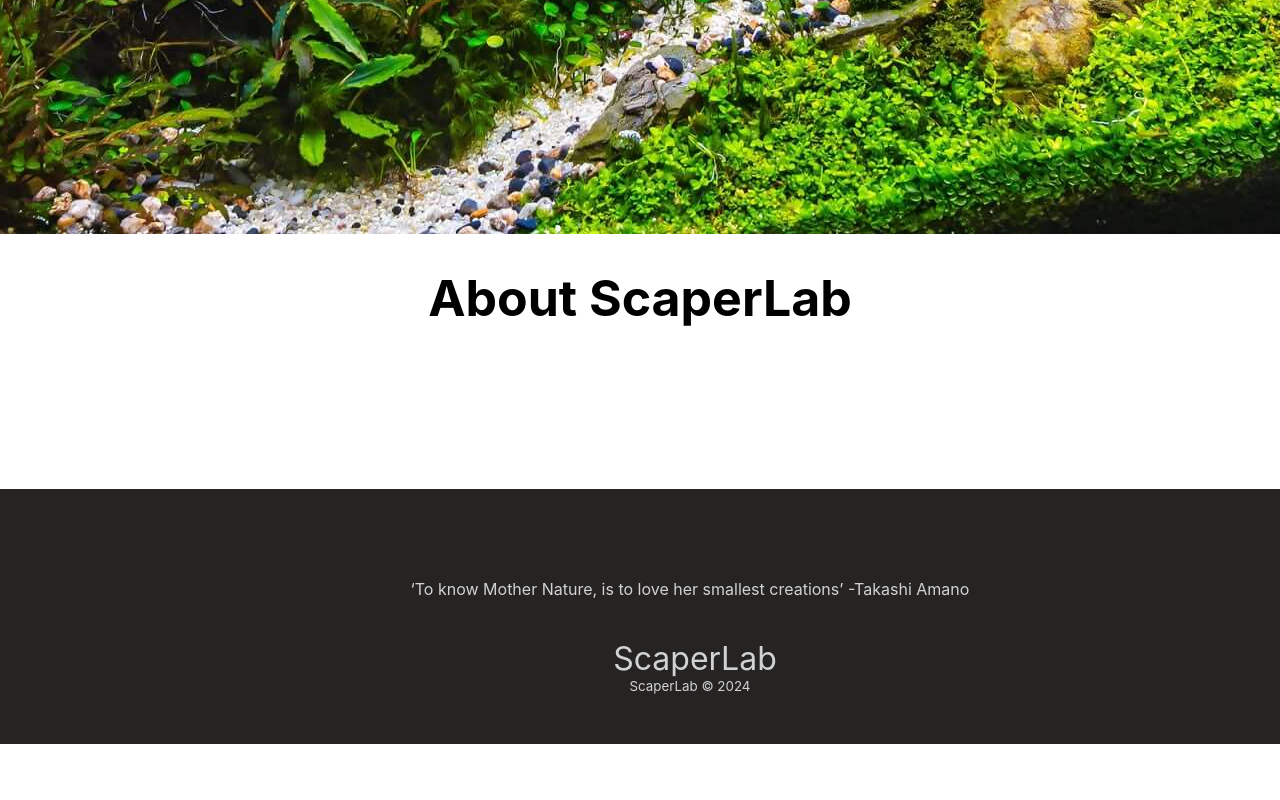
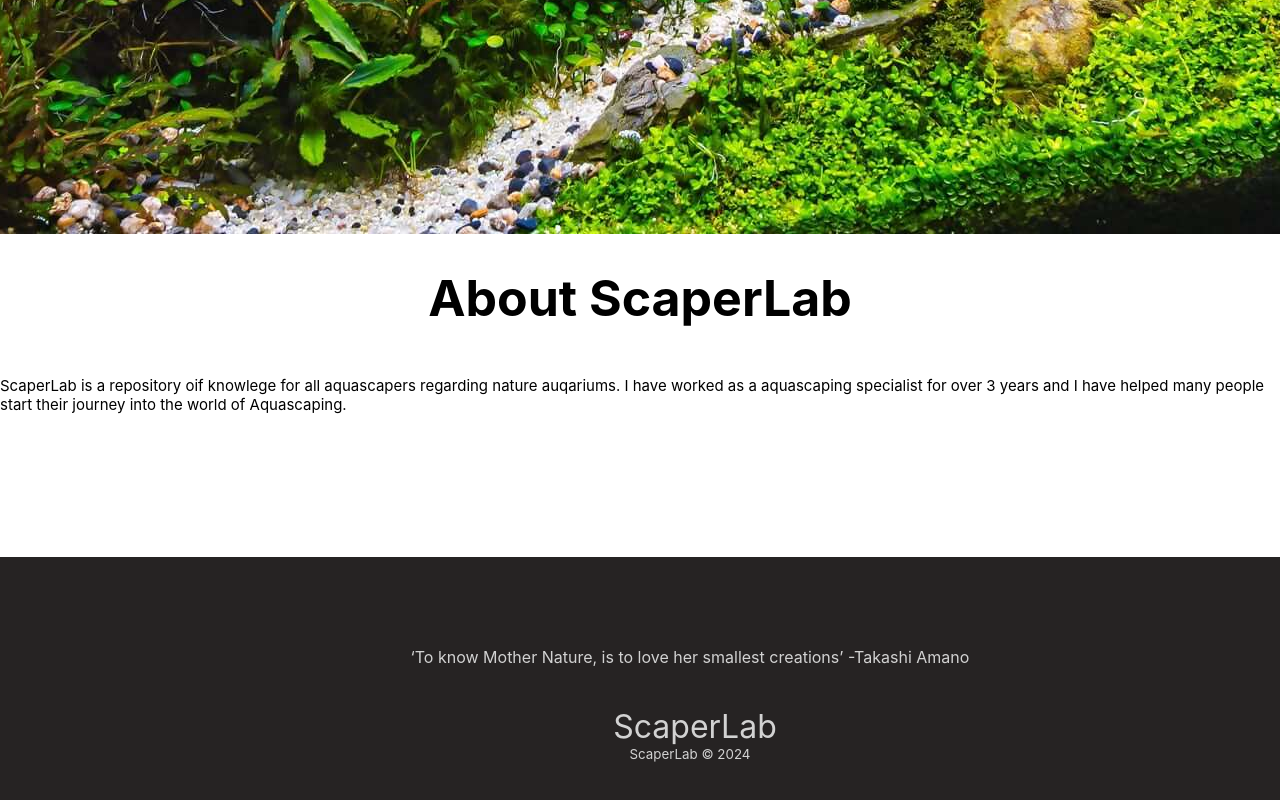
Before and after one commit to freddy-lopez01/ScaperLab, a React (Create React App) app in the folder scaperlab/: page /about in a window 1280 px wide. Shown: the part 802-1602 px from the top of the page. Before the commit the page ends 1546 px from the top, so only its background shows below. Built offline with nearby package versions, Linux system fonts and the light colour scheme.

Commit message:
added little tag

```diff
--- a/scaperlab/src/components/AboutDesc.jsx
+++ b/scaperlab/src/components/AboutDesc.jsx
@@ -9,6 +9,10 @@ function AboutDes () {
         <div className="about-body">
             <img src="pic3.jpg" alt="pic3"/>
             <h1>About ScaperLab</h1>
+            <p>ScaperLab is a repository oif knowlege for all aquascapers regarding nature auqariums.
+                I have worked as a aquascaping specialist for over 3 years and I have helped many people
+                start their journey into the world of Aquascaping.
+            </p>
         </div>
         </>
     )
```
